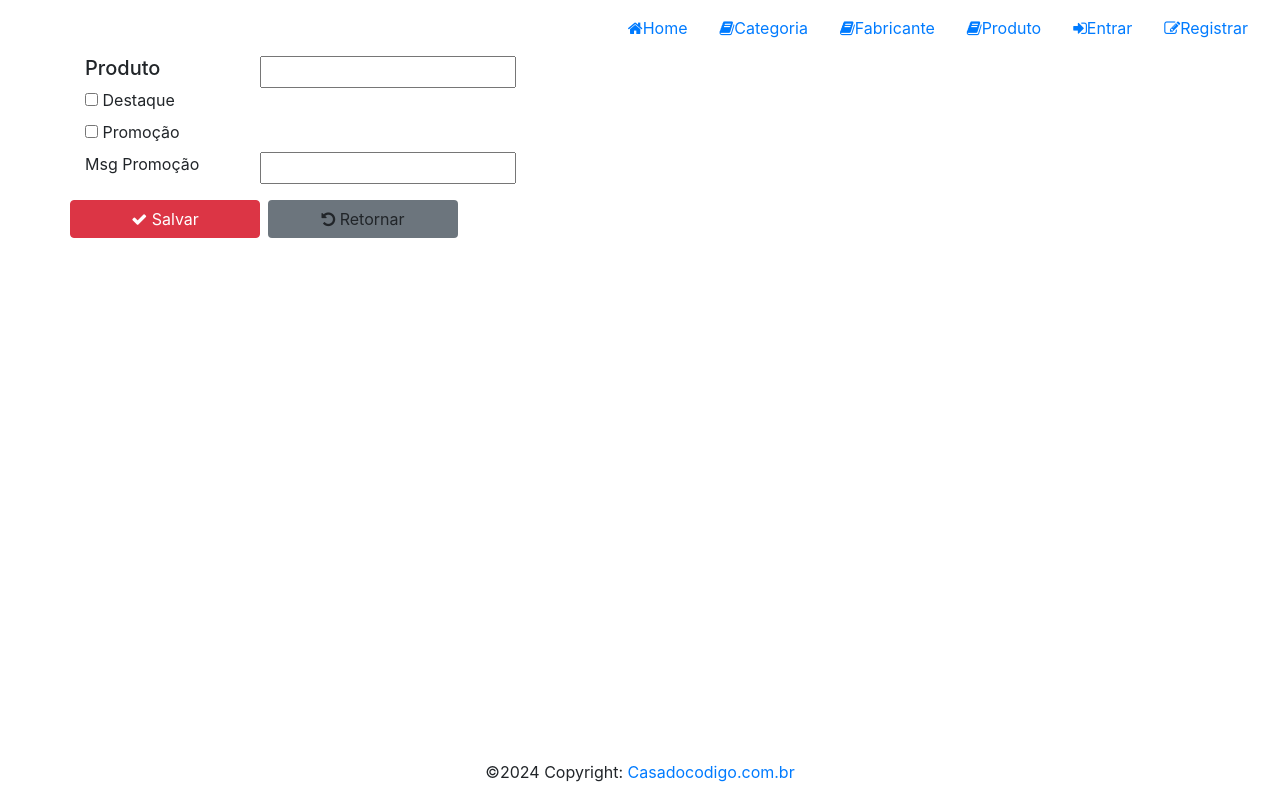
After one commit to lucasbrito0611/PSI-teste, a Django app: page /produto/edit/1 in a window 1280 px wide. The commit adds this page. Run offline with Django 4.2, Linux system fonts and the light colour scheme; data that the repository does not hold is empty; some libraries are stand-ins or nearby versions.

Commit message:
Capítulo 7: adicionando função de editar produto

```diff
--- /dev/null
+++ b/loja/templates/produto/produto-edit.html
@@ -0,0 +1,51 @@
+{% extends "base.html" %}
+{% load static %}
+{% block title %}Início{% endblock %}
+{% block styles %}
+<link rel="stylesheet" href="{% static 'css/home.css' %}">
+{% endblock %}
+{% block content %}
+<div id="content">
+    <div class="container">
+        <form method="POST" action="/produto/edit">
+            {% csrf_token %}
+            <div class="row">
+                <input type="hidden" value="{{produto.id}}" name="id">
+                <h5 for="Produto" class="col-md-2">Produto</h5>
+                <input value="{{produto.Produto}}" name="Produto">
+            </div>
+            <div class="row">
+                <div class="col-md-2">
+                    {% if produto.destaque %}
+                    <input type="checkbox" name="destaque" checked>
+                    {% else %}
+                    <input type="checkbox" name="destaque">
+                    {% endif %}
+                    <label for="destaque">Destaque</label>
+                </div>
+            </div>
+            <div class="row">
+                <div class="col-md-2">
+                    {% if produto.promocao %}
+                    <input type="checkbox" name="promocao" checked>
+                    {% else %}
+                    <input type="checkbox" name="promocao">
+                    {% endif %}
+                    <label for="promocao">Promoção</label>
+                </div>
+            </div>
+            <div class="row">
+                <label for="msgPromocao" class="col-md-2">Msg Promoção</label>
+                <input value="{{produto.msgPromocao}}" name="msgPromocao">
+            </div>
+            <div class="row">
+                <button type="submit" class="btn btn-danger col-md-2 mt-3 mr-2"><i class="fa fa-check"></i> Salvar</button>
+                <a href="{% url 'produto' %}" class="btn bg-secondary col-md-2 mt-3"><i class="fa fa-rotate-left"></i> Retornar</a>
+            </div>
+        </form>
+    </div>
+</div>
+{% endblock %}
+{% block scripts %}
+<script src="{% static 'js/home.js' %}"></script>
+{% endblock %}
--- a/loja/templates/produto/produto.html
+++ b/loja/templates/produto/produto.html
@@ -12,7 +12,7 @@
         <div class="row">
             <h5 class="col-md-3">{{prod.Produto}}</h5>
             <a href="{% url 'produto' prod.id %}" class="btn btn-primary mb-2 mr-2"><i class="fa fa-search"></i>Ver</a>
-            <a href="{% url 'produto' prod.id %}" class="btn bg-secondary mb-2 mr-2"><i class="fa fa-edit"></i>Editar</a>
+            <a href="{% url 'edit_produto' prod.id %}" class="btn bg-secondary mb-2 mr-2"><i class="fa fa-edit"></i>Editar</a>
             <a href="{% url 'produto' prod.id %}" class="btn btn-warning mb-2"><i class="fa fa-trash"></i>Apagar</a>
         </div>
         {% endfor %}
--- a/loja/urls/ProdutoUrls.py
+++ b/loja/urls/ProdutoUrls.py
@@ -1,7 +1,9 @@
 from django.urls import path
-from loja.views.ProdutoView import list_produto_view
+from loja.views.ProdutoView import edit_produto_postback, edit_produto_view, list_produto_view
 
 urlpatterns = [
-    path('', list_produto_view, name='produtos'),
+    path('', list_produto_view, name='produto'),
     path('<int:id>', list_produto_view, name='produto'),
+    path('edit/<int:id>', edit_produto_view, name='edit_produto'),
+    path('edit', edit_produto_postback, name='edit_produto_postback')
 ]
--- a/loja/views/ProdutoView.py
+++ b/loja/views/ProdutoView.py
@@ -1,4 +1,4 @@
-from django.shortcuts import render
+from django.shortcuts import render, redirect
 from loja.models import Produto
 
 def list_produto_view(request, id=None):
@@ -26,3 +26,38 @@ def list_produto_view(request, id=None):
     context = {'produtos': produtos}
 
     return render(request, template_name='produto/produto.html', context=context, status=200)
+
+def edit_produto_view(request, id=None):
+    produtos = Produto.objects.all()
+
+    if id is not None:
+        produtos = produtos.filter(id=id)
+
+    produto = produtos.first()
+    context = {'produto': produto }
+
+    return render(request, template_name='produto/produto-edit.html', context=context, status=200)
+
+def edit_produto_postback(request, id=None):
+    if request.method == 'POST':
+        id = request.POST.get('id')
+        produto = request.POST.get('Produto')
+        destaque = request.POST.get('destaque')
+        promocao = request.POST.get('promocao')
+        msgPromocao = request.POST.get('msgPromocao')
+
+        try:
+            obj_produto = Produto.objects.filter(id=id).first()
+            obj_produto.Produto = produto
+            obj_produto.destaque = (destaque is not None)
+            obj_produto.promocao = (promocao is not None)
+
+            if msgPromocao is not None:
+                obj_produto.msgPromocao = msgPromocao
+            obj_produto.save()
+            print("Produto %s salvo com sucesso" % produto)
+
+        except Exception as e:
+            print("Erro salvando edição de produto: %s" % e)
+
+    return redirect("/produto")
```
